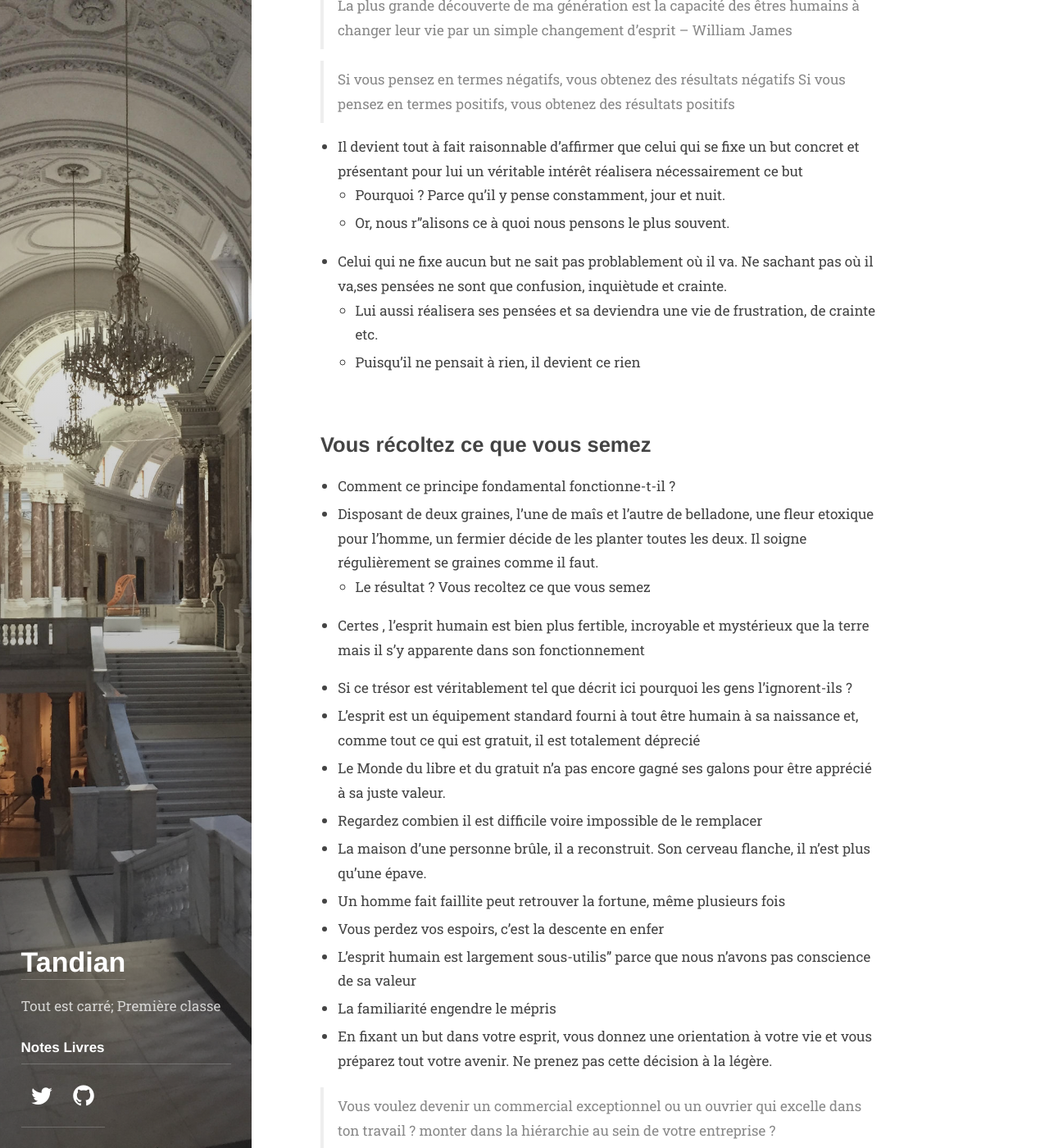
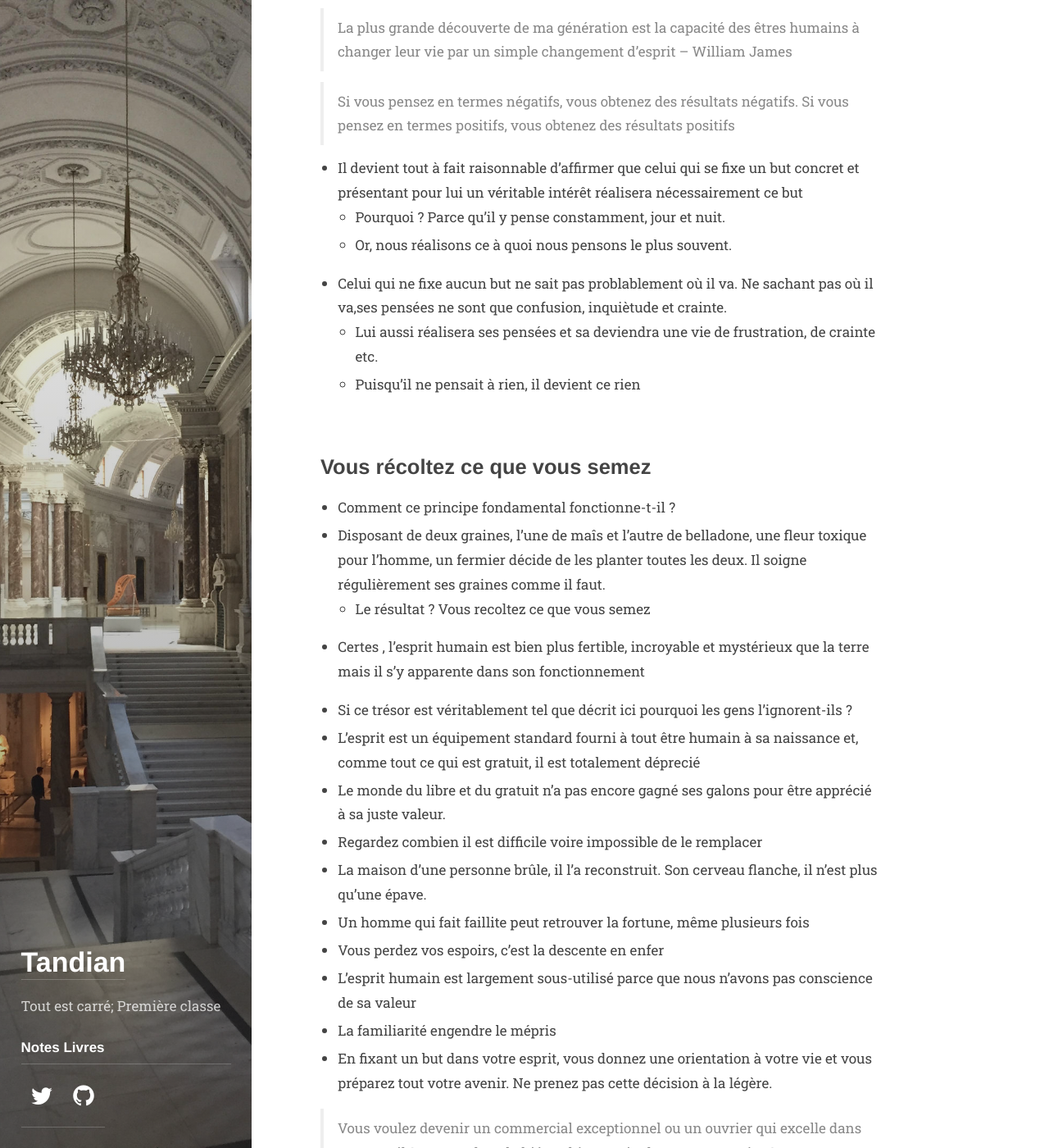
Before and after one commit to abdoulaye-tnd/tandian, a Jekyll site: the page built from books/lpeds.md, in a window 1280 px wide and 1400 px high, scrolled down 2856 px. Shown: the whole window at 82% size. Built offline with Jekyll 4.4.1, drawn with Linux system fonts in a browser that asks for light colours; some web fonts are replaced; some of the changed text lies outside the part shown.

Commit message:
Update lpeds.md

```diff
--- a/books/lpeds.md
+++ b/books/lpeds.md
@@ -61,19 +61,19 @@
 - Si vous ne savez pas où vous voulez aller, vous errez et n'arrivez nulle part
 - Pourquoi les hommes armés d'un but réussissent-ils dans la vie et que ceux vides de tout but échouent ?
   - La réponse à cette question est si foret et si éclatante qu'elle éclarcit les avenirs les plus sombres et les cieux les plus couverts.
-- Voici lcette clef du succès et ... de l'échec
-- **Nous réalisons ce à quoi nous pensons le plus souvent**
+- Voici cette clef du succès et ... de l'échec
+> **Nous réalisons ce à quoi nous pensons le plus souvent**
 
 > L'homme devient l'objet de la pensée qui accapare son esprit -- Ralph Waldo Emerson
 
 > La plus grande découverte de ma génération est la capacité des êtres humains à changer leur vie par un simple changement d'esprit -- William James
 
-> Si vous pensez en termes négatifs, vous obtenez des résultats négatifs
+> Si vous pensez en termes négatifs, vous obtenez des résultats négatifs.
   Si vous pensez en termes positifs, vous obtenez des résultats positifs
 
 - Il devient tout à fait raisonnable d'affirmer que celui qui se fixe un but concret et présentant pour lui un véritable intérêt réalisera nécessairement ce but
   - Pourquoi ? Parce qu'il y pense constamment, jour et nuit.
-  - Or, nous r"alisons ce à quoi nous pensons le plus souvent.
+  - Or, nous réalisons ce à quoi nous pensons le plus souvent.
 - Celui qui ne fixe aucun but ne sait pas problablement où il va. Ne sachant pas où il va,ses pensées ne sont que confusion, inquiètude et crainte.
   - Lui aussi réalisera ses pensées et sa deviendra une vie de frustration, de crainte etc.
   - Puisqu'il ne pensait à rien, il devient ce rien
@@ -81,18 +81,18 @@
 ## Vous récoltez ce que vous semez
 
 - Comment ce principe fondamental fonctionne-t-il ?
-- Disposant de deux graines, l'une de maîs et l'autre de belladone, une fleur etoxique pour l'homme, un fermier décide de les planter toutes les deux. Il soigne régulièrement se graines comme il faut.
+- Disposant de deux graines, l'une de maîs et l'autre de belladone, une fleur toxique pour l'homme, un fermier décide de les planter toutes les deux. Il soigne régulièrement ses graines comme il faut.
   - Le résultat ? Vous recoltez ce que vous semez
 - Certes , l'esprit humain est bien plus fertible, incroyable et mystérieux que la terre mais il s'y apparente dans son fonctionnement
 
 - Si ce trésor est véritablement tel que décrit ici pourquoi les gens l'ignorent-ils ?
 - L'esprit est un équipement standard fourni à tout être humain à sa naissance et, comme tout ce qui est gratuit, il est totalement déprecié
-- Le Monde du libre et du gratuit n'a pas encore gagné ses galons pour être apprécié à sa juste valeur.
+- Le monde du libre et du gratuit n'a pas encore gagné ses galons pour être apprécié à sa juste valeur.
 - Regardez combien il est difficile voire impossible de le remplacer
-- La maison d'une personne brûle, il a reconstruit. Son cerveau flanche, il n'est plus qu'une épave.
-- Un homme fait faillite peut retrouver la fortune, même plusieurs fois
+- La maison d'une personne brûle, il l'a reconstruit. Son cerveau flanche, il n'est plus qu'une épave.
+- Un homme qui fait faillite peut retrouver la fortune, même plusieurs fois
 - Vous perdez vos espoirs, c'est la descente en enfer
-- L'esprit humain est largement sous-utilis" parce que nous n'avons pas conscience de sa valeur
+- L'esprit humain est largement sous-utilisé parce que nous n'avons pas conscience de sa valeur
 - La familiarité engendre le mépris
 - En fixant un but dans votre esprit, vous donnez une orientation à votre vie et vous préparez tout votre avenir.
 Ne prenez pas cette décision à la légère.
```
Also changed, not shown: other parts of books/lpeds.md (+16 -16 lines).
